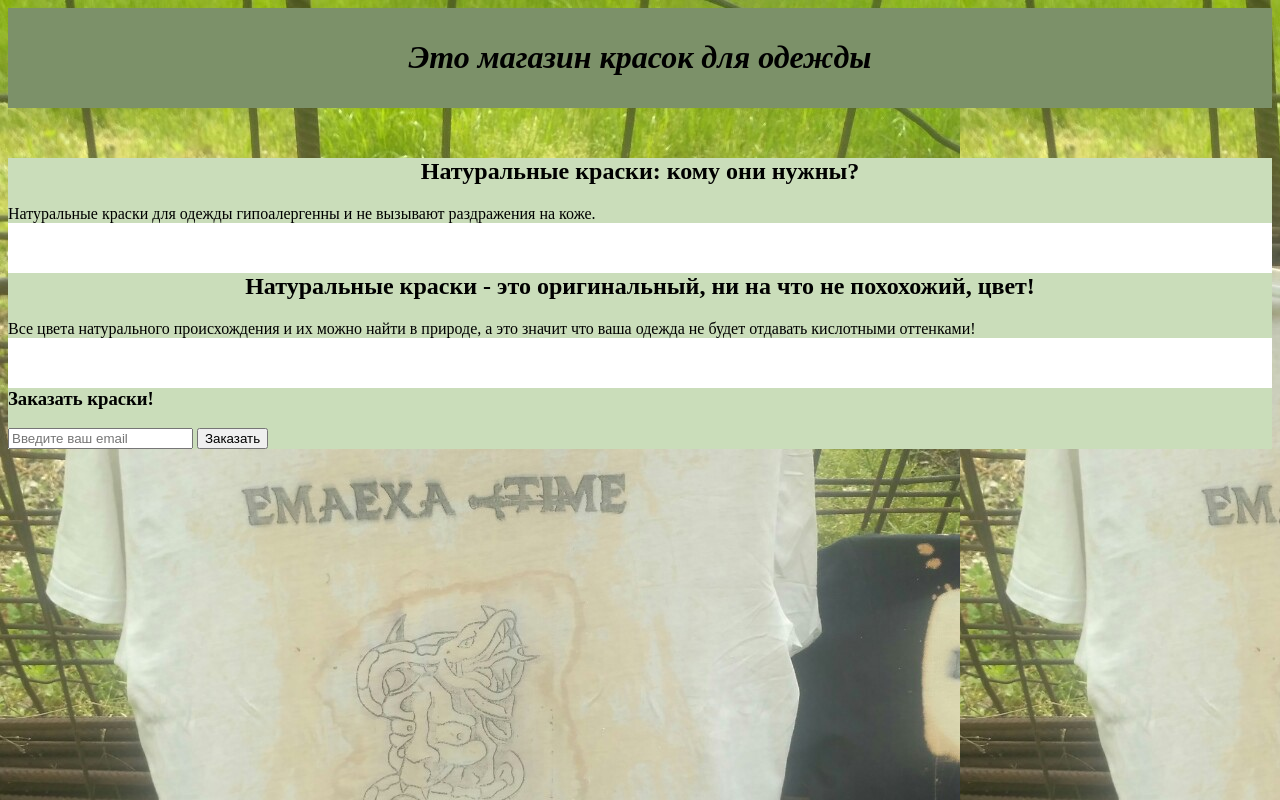
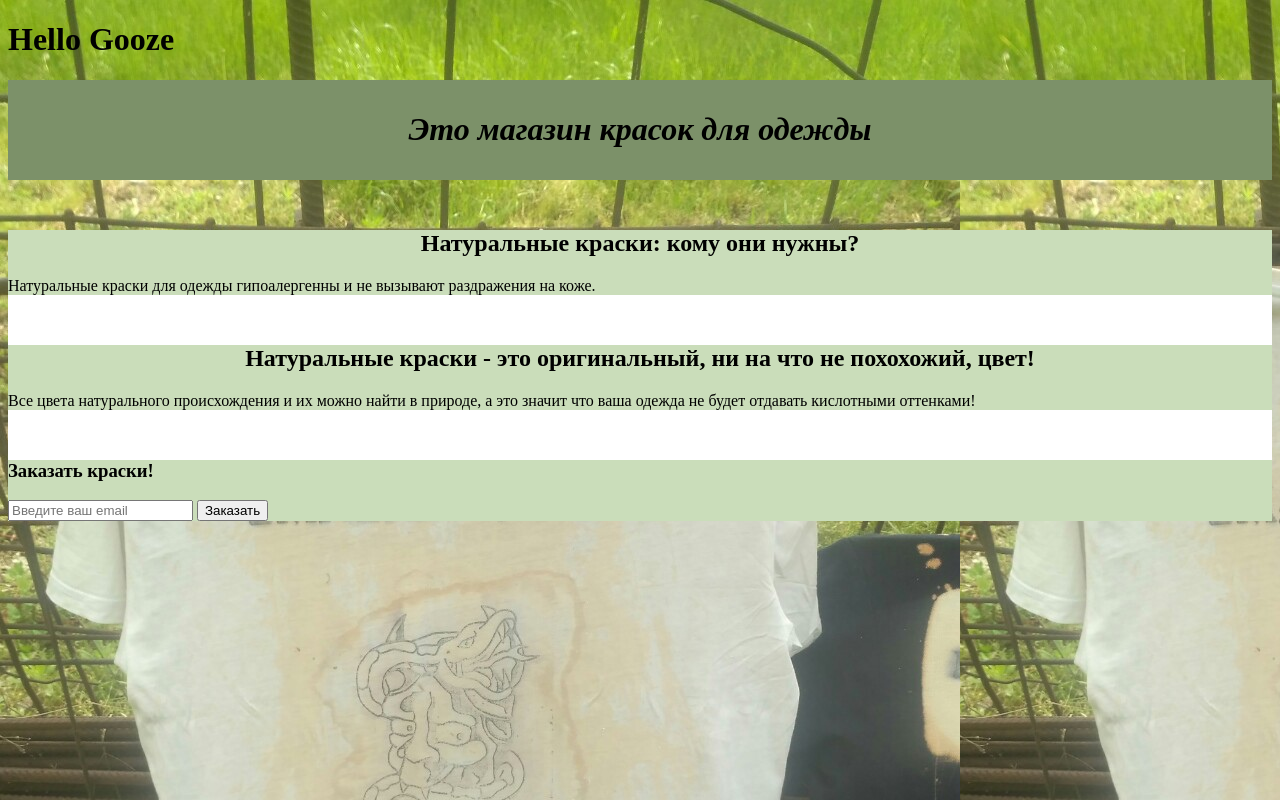
Before and after one commit to RobinGooze/csb-kyvldt, a website: page index.html in a window 1280 px wide. Drawn offline with Linux system fonts and the light colour scheme.

Commit message:
Update index.html

```diff
--- a/index.html
+++ b/index.html
@@ -7,6 +7,7 @@
     <meta http-equiv="X-UA-Compatible" content="ie=edge" />
     <title>Краски для одежды</title>
   </head>
+  <h1>Hello Gooze</h1>
   <header>
     <h1>Это магазин красок для одежды</h1>
   </header>
```
